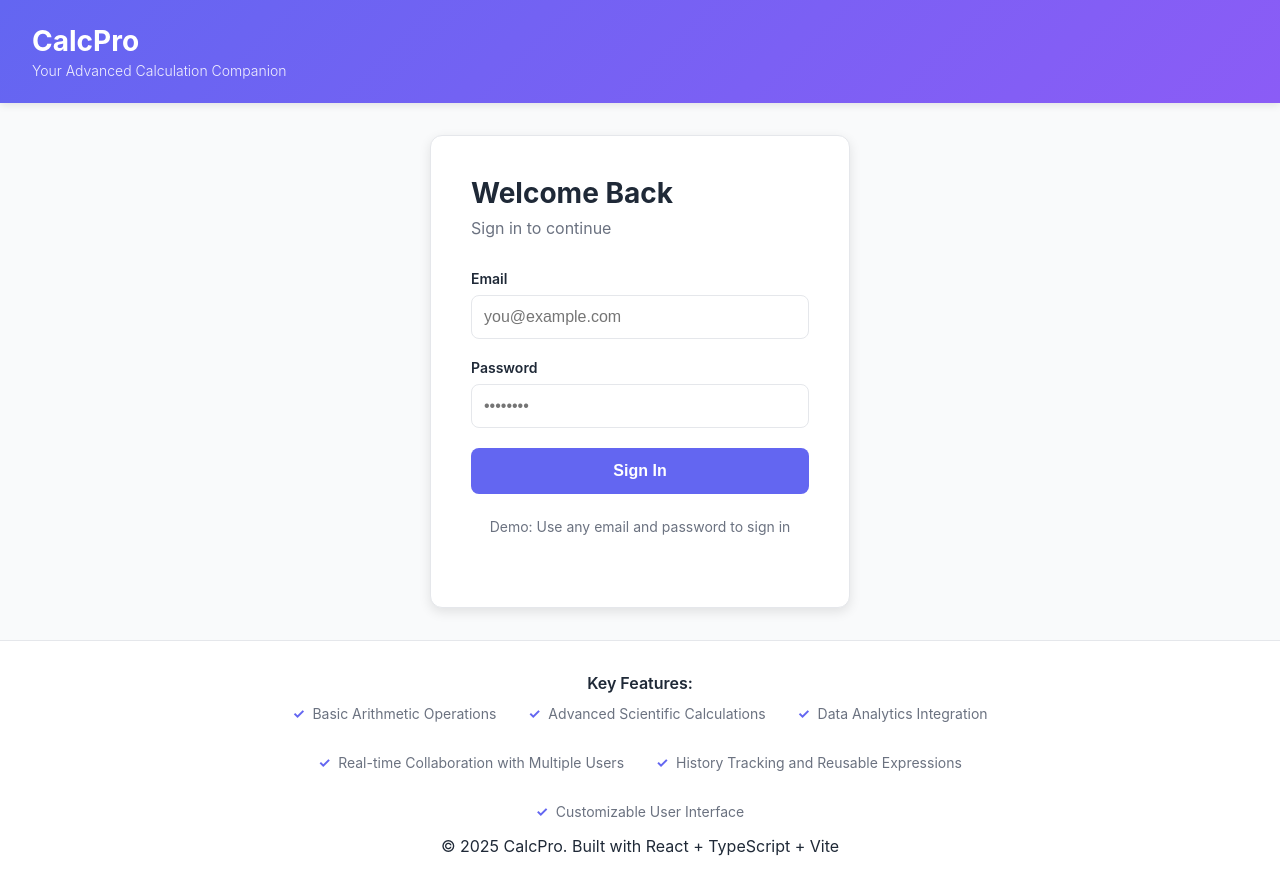
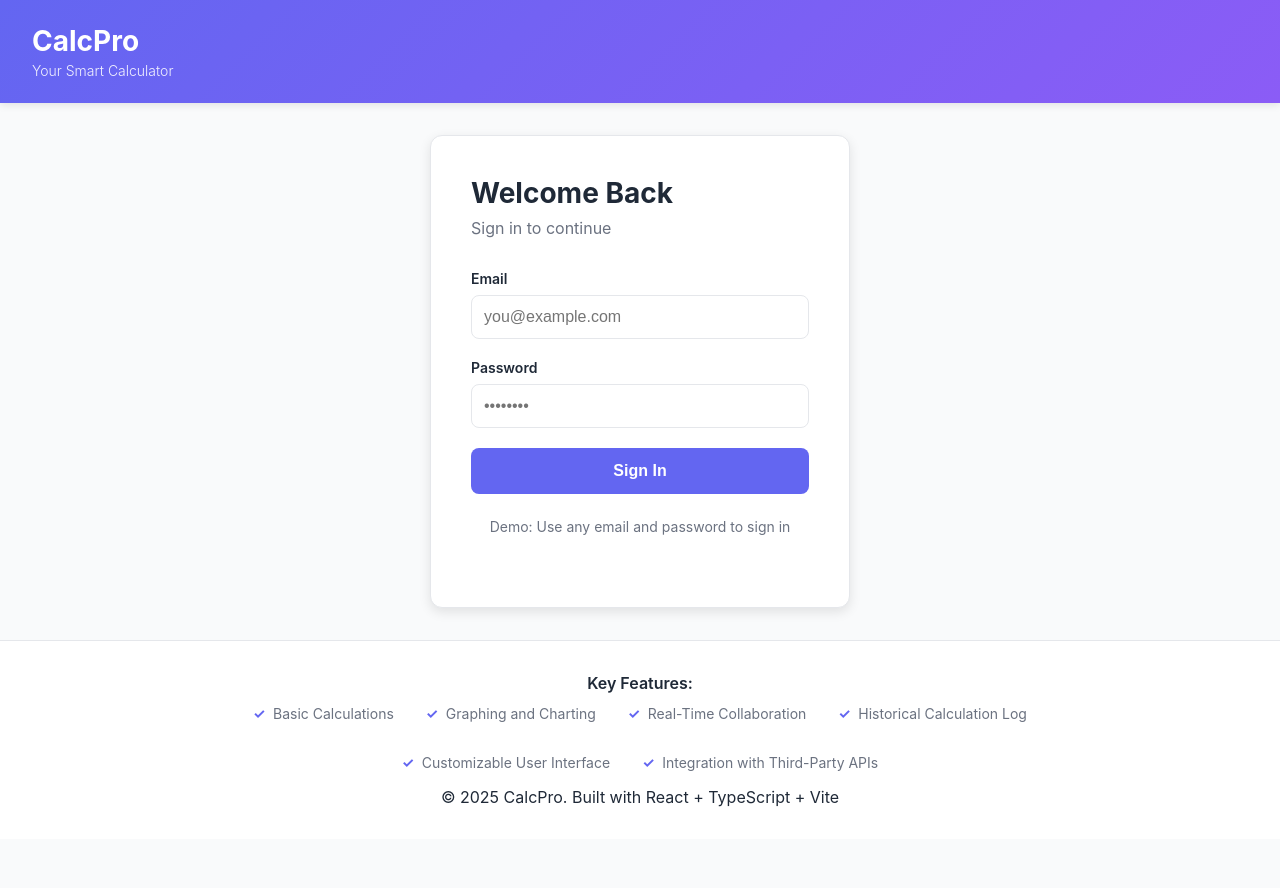
Before and after one commit to playworks93/calcpro-landing-app, a React (Vite) app: page / in a window 1280 px wide. After the commit the page ends 839 px from the top, so only its background shows below. Built offline with nearby package versions, Linux system fonts and the light colour scheme.

Commit message:
Add src/App.tsx

```diff
--- a/src/App.tsx
+++ b/src/App.tsx
@@ -1,11 +1,11 @@
 import { useState } from 'react'
 import Dashboard from './components/Dashboard'
 import Auth from './components/Auth'
-import CalculatorDisplay from './components/CalculatorDisplay'
-import ButtonPad from './components/ButtonPad'
-import HistoryPanel from './components/HistoryPanel'
-import AnalyticsDashboard from './components/AnalyticsDashboard'
+import Calculator from './components/Calculator'
+import GraphDisplay from './components/GraphDisplay'
 import CollaborationPanel from './components/CollaborationPanel'
+import HistoryLog from './components/HistoryLog'
+import SettingsPanel from './components/SettingsPanel'
 
 function App() {
   const [isAuthenticated, setIsAuthenticated] = useState(false)
@@ -23,7 +23,7 @@ function App() {
       <header className="app-header">
         <div className="header-content">
           <h1>CalcPro</h1>
-          <p className="tagline">Your Advanced Calculation Companion</p>
+          <p className="tagline">Your Smart Calculator</p>
         </div>
         {isAuthenticated && (
           <button onClick={handleLogout} className="btn-logout">
@@ -44,12 +44,12 @@ function App() {
         <div className="features">
           <h3>Key Features:</h3>
           <ul>
-          <li>Basic Arithmetic Operations</li>
-          <li>Advanced Scientific Calculations</li>
-          <li>Data Analytics Integration</li>
-          <li>Real-time Collaboration with Multiple Users</li>
-          <li>History Tracking and Reusable Expressions</li>
+          <li>Basic Calculations</li>
+          <li>Graphing and Charting</li>
+          <li>Real-Time Collaboration</li>
+          <li>Historical Calculation Log</li>
           <li>Customizable User Interface</li>
+          <li>Integration with Third-Party APIs</li>
           </ul>
         </div>
         <p>&copy; 2025 CalcPro. Built with React + TypeScript + Vite</p>
```
